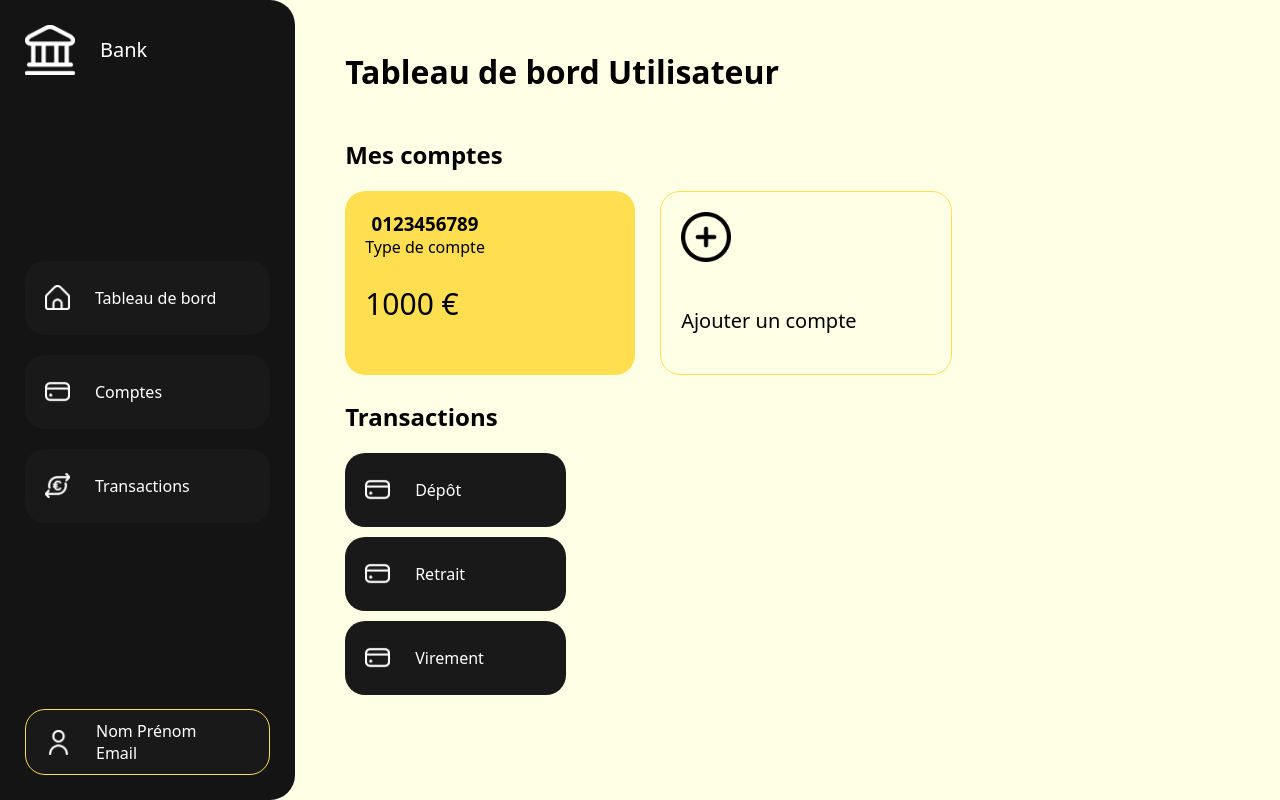
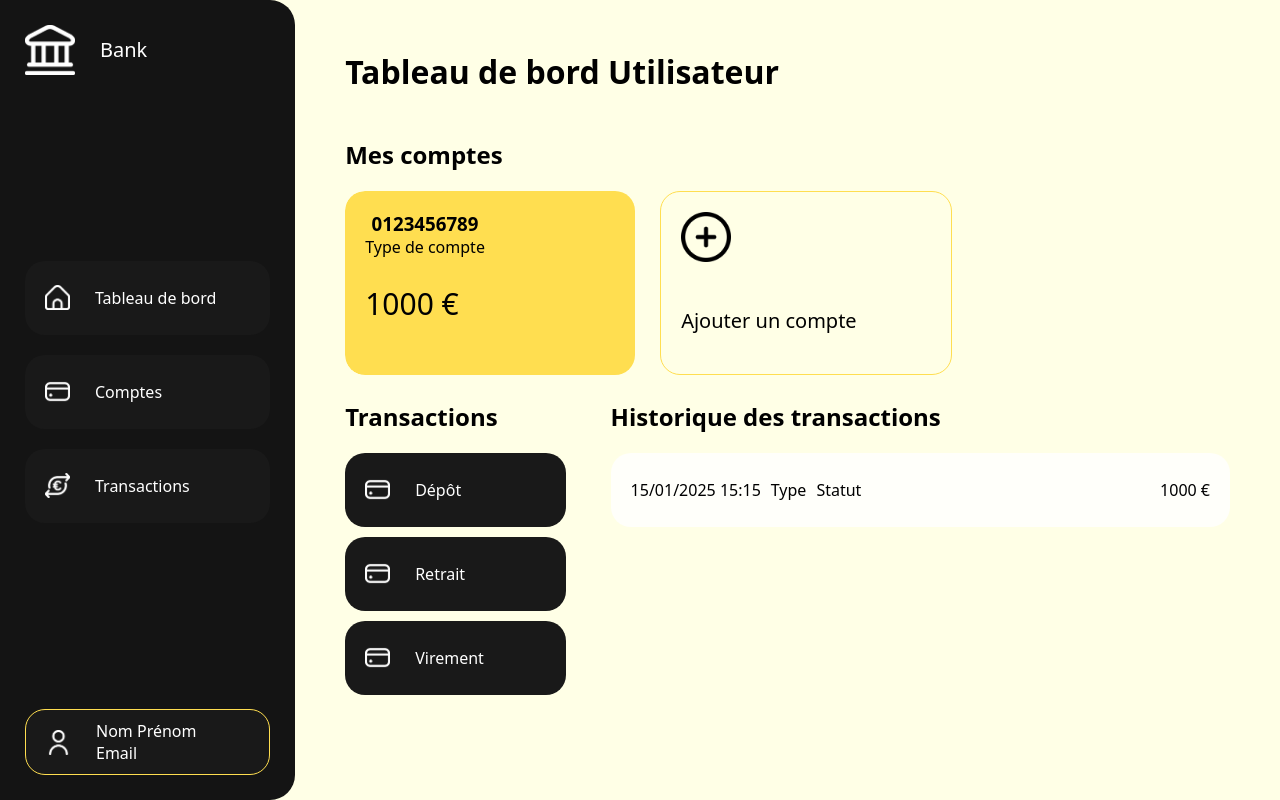
Before and after one commit to Erwan1202/challenge_web, a Symfony app: template templates/dashboard/user_dashboard.html.twig in a window 1280 px wide. Run offline with Twig, Linux system fonts and the light colour scheme; the template is opened without the code that fills it, so the values that code supplies are empty; some libraries are stand-ins or nearby versions.

Commit message:
Added "transactionsHistory" section on user_dashboard.html.twig (Twig, CSS)

```diff
--- a/public/css/dashboard_style.css
+++ b/public/css/dashboard_style.css
@@ -74,6 +74,7 @@ header {
     transition: 0.25s;
 }
 
+
 .headerLogo {
     display: flex;
     flex-direction: row;
@@ -100,6 +101,7 @@ nav {
     width: 100%;
     gap: 20px;
 }
+
 
 .headerAccount {
     display: flex;
@@ -189,6 +191,7 @@ main h1 {
     margin: 0;
 }
 
+
 .accountsList {
     width: 100%;
     display: flex;
@@ -243,13 +246,19 @@ main h1 {
     transform: scale(0.95);
 }
 
-.transactionsActions {
+
+.transactionsContainer {
+    display: flex;
+    justify-content: space-between;
+}
+
+.transactionsActions, .transactionsHistory {
     width: 25%;
     display: flex;
     flex-direction: column;
     gap: 20px;
 }
-.transactionsActions h2 {
+.transactionsActions h2, .transactionsHistory h2 {
     margin: 0;
 }
 
@@ -259,3 +268,38 @@ main h1 {
     width: 100%;
     gap: 10px;
 }
+.transactionsHistory {
+    width: 70%;
+}
+
+.transactionsHistoryList {
+    display: flex;
+    flex-direction: column;
+    gap: 10px;
+    max-height: 275px;
+    overflow-y: auto;
+    scrollbar-width: none;
+}
+.transactionsHistoryList::-webkit-scrollbar {
+    display: none;
+}
+
+.transactionsHistoryItem {
+    display: flex;
+    justify-content: space-between;
+    background-color: rgb(255, 255, 250);
+    padding: 10px 20px 10px 20px;
+    border-radius: 20px;
+}
+
+.transactionsHistoryItem div {
+    display: flex;
+    gap: 10px;
+}
+
+.transactionsHistoryItem div p:first-child {
+    font-weight: 300;
+}
+.transactionsHistoryItem p {
+    font-weight: 500;
+}
--- a/templates/dashboard/user_dashboard.html.twig
+++ b/templates/dashboard/user_dashboard.html.twig
@@ -60,6 +60,20 @@
                 </a>
             </div>
         </div>
+
+        <div class="transactionsHistory">
+            <h2>Historique des transactions</h2>
+            <div class="transactionsHistoryList">
+                <div class="transactionsHistoryItem">
+                    <div>
+                        <p>15/01/2025 15:15</p> {# ajouter informations dynamiques #}
+                        <p>Type</p>
+                        <p>Statut</p>
+                    </div>
+                    <p>1000 €</p>
+                </div>
+            </div>
+        </div>
     </div>
 
 {% endblock %}
```
